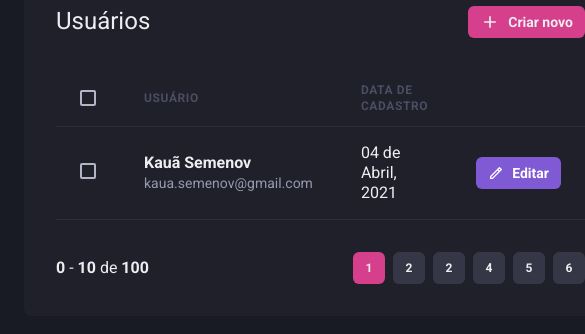
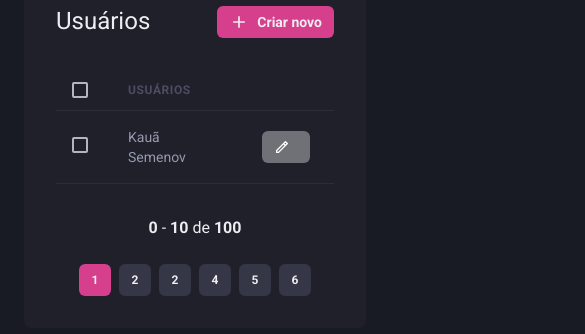
Before and after one commit to kauagvs/dashgo, a Next.js app: page /users in a window 390 px wide. Shown: the part 146-480 px from the top of the page, 585 px wide, since content can reach past the window. Built offline with nearby package versions, Linux system fonts and the light colour scheme.

Commit message:
responsive Users

```diff
--- a/src/components/Pagination/index.tsx
+++ b/src/components/Pagination/index.tsx
@@ -4,7 +4,7 @@
 export function Pagination() {
   return (
     <Stack
-      direction="row"
+      direction={["column", "row"]}
       spacing="6"
       mt="8"
       justify="space-between"
--- a/src/pages/users/create.tsx
+++ b/src/pages/users/create.tsx
@@ -19,7 +19,7 @@
       <Flex w="100%" my="6" maxWidth={1480} mx="auto" px="6">
         <Sidebar />
 
-        <Box flex="1" borderRadius={8} bg="gray.800" p="8">
+        <Box flex="1" borderRadius={8} bg="gray.800" p={["6", "8"]}>
           <Heading size="lg" fontWeight="normal">
             Criar usuário
           </Heading>
@@ -27,12 +27,12 @@
           <Divider my="6" bordersColor="gray.700" />
 
           <VStack spacing="8">
-            <SimpleGrid minChildWidth="240px" spacing="8" w="100%">
+            <SimpleGrid minChildWidth="240px" spacing={["6", "8"]} w="100%">
               <Input name="name" label="Nome completo" />
               <Input name="email" type="email" label="E-mail" />
             </SimpleGrid>
 
-            <SimpleGrid minChildWidth="240px" spacing="8" w="100%">
+            <SimpleGrid minChildWidth="240px" spacing={["6", "8"]} w="100%">
               <Input name="password" type="password" label="Senha" />
               <Input
                 name="password_confirmation"
--- a/src/pages/users/index.tsx
+++ b/src/pages/users/index.tsx
@@ -12,6 +12,7 @@
   Tbody,
   Td,
   Text,
+  useBreakpointValue,
 } from "@chakra-ui/react";
 import { RiAddLine, RiPencilLine } from "react-icons/ri";
 import { Header } from "../../components/Header";
@@ -19,9 +20,14 @@
 import { Sidebar } from "../../components/Sidebar";
 
 export default function UserList() {
+  const isWideVersion = useBreakpointValue({
+    base: false,
+    lg: true,
+  });
   return (
     <Box>
       <Header />
+
       <Flex w="100%" my="6" maxWidth={1480} mx="auto" px="6">
         <Sidebar />
 
@@ -45,43 +51,43 @@
           <Table colorScheme="whiteAlpha">
             <Thead>
               <Tr>
-                <Th px="6" color="gary.300" width="8">
-                  <Checkbox colorScheme="pink"></Checkbox>
+                <Th px={["4", "4", "6"]} color="gray.300" width="8">
+                  <Checkbox colorScheme="pink" />
                 </Th>
-                <Th>Usuário</Th>
-                <Th>Data de cadastro</Th>
-                <Th width="8"></Th>
+                <Th>Usuários</Th>
+                {isWideVersion && <Th>Data de cadastro</Th>}
+                <Th w="8"></Th>
               </Tr>
             </Thead>
+
             <Tbody>
               <Tr>
-                <Td px="6">
-                  <Checkbox colorScheme="pink"></Checkbox>
+                <Td px={["4", "4", "6"]}>
+                  <Checkbox colorScheme="pink" />
                 </Td>
                 <Td>
                   <Box>
-                    <Text fontWeight="bold">Kauã Semenov</Text>
                     <Text fontSize="sm" color="gray.300">
-                      kaua.semenov@gmail.com
+                      Kauã Semenov
                     </Text>
                   </Box>
                 </Td>
-                <Td>04 de Abril, 2021</Td>
+                {isWideVersion && <Td> 04 de Julho, 1996 </Td>}
                 <Td>
                   <Button
                     as="a"
                     size="sm"
                     fontSize="sm"
-                    colorScheme="purple"
-                    bg="purple.500"
+                    colorScheme="whiteAlpha"
                     leftIcon={<Icon as={RiPencilLine} fontSize="16" />}
                   >
-                    Editar
+                    {isWideVersion ? "Editar" : ""}
                   </Button>
                 </Td>
               </Tr>
             </Tbody>
           </Table>
+
           <Pagination />
         </Box>
       </Flex>
```
